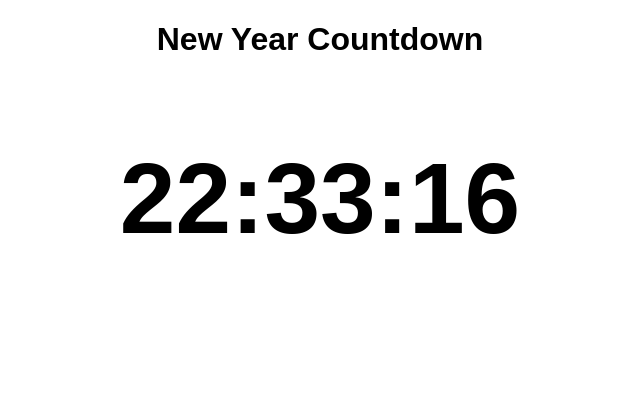
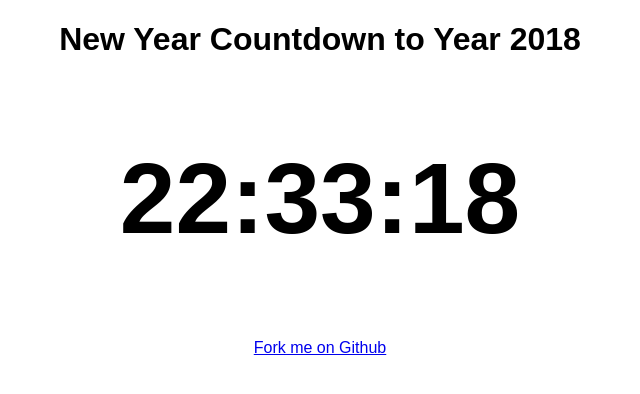
Before and after one commit to Gurenax/react-new-year-countdown, a React (Create React App) app: page / in a window 1280 px wide. Shown: the top 394 px of the page, without its empty margins (320-960 px from the left). Built offline with nearby package versions, Linux system fonts and the light colour scheme.

Commit message:
Add link to github and update new year greeting

```diff
--- a/src/App.js
+++ b/src/App.js
@@ -11,7 +11,7 @@ const formatTimerDigit = (digit) => {
 
 class App extends Component {
   state = {
-    countdownText: 'Happy New Year!'
+    countdownText: ''
   }
 
 
@@ -32,6 +32,9 @@ class App extends Component {
         this.setState({ countdownText: hours + ":" + mins + ":" + secs })
       }, interval)
     }
+    else {
+      this.setState({ countdownText: 'Happy New Year!' })
+    }
   }
 
 
@@ -40,8 +43,11 @@ class App extends Component {
 
     return (
       <div className="App">
-        <h1>New Year Countdown</h1>
+        <h1>New Year Countdown to Year 2018</h1>
         <Countdown text={countdownText}/>
+        <a href="https://github.com/Gurenax/react-new-year-countdown">
+          Fork me on Github
+        </a>
       </div>
     );
   }
```
